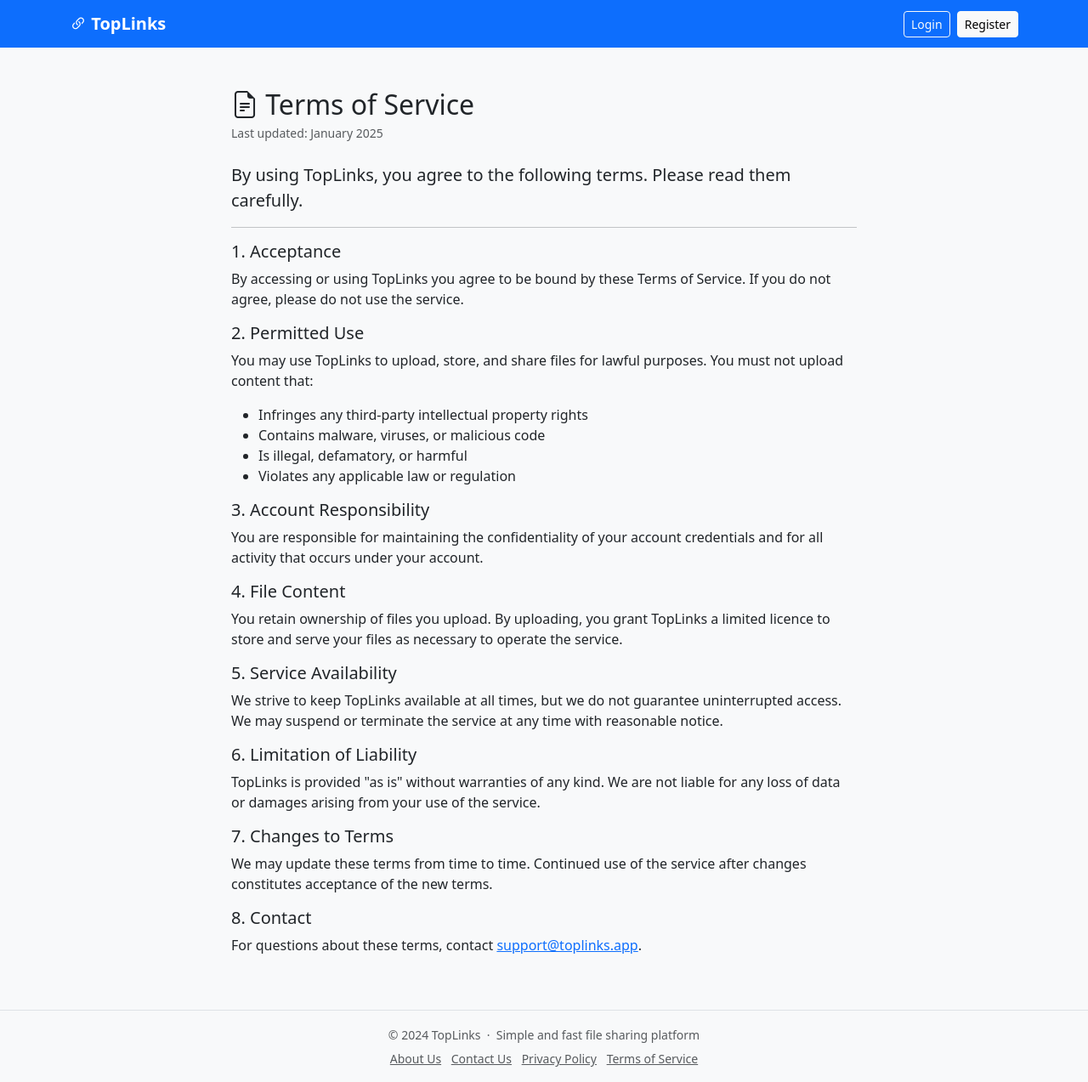
After one commit to Yuz-Studio/toplinks, a Spring app: template src/main/resources/templates/page/terms.html in a window 1280 px wide. The commit adds this page. Shown: the whole page at 85% size. Run offline with Thymeleaf, Linux system fonts and the light colour scheme; the template is opened without the code that fills it, so the values that code supplies are empty; some of the project's set-up classes (security, data sources, template engines, error pages and the like) are left out, and stand-ins take their place; database files in the repository are not loaded.

Commit message:
feat: add About Us, Contact Us, Privacy Policy, and Terms of Service pages
Co-authored-by: xuyuanzhi <15866868+xuyuanzhi@users.noreply.github.com>

```diff
--- a/src/main/java/com/yuz/toplinks/config/SecurityConfig.java
+++ b/src/main/java/com/yuz/toplinks/config/SecurityConfig.java
@@ -28,7 +28,8 @@ public class SecurityConfig {
     public SecurityFilterChain filterChain(HttpSecurity http) throws Exception {
         http
             .authorizeHttpRequests(auth -> auth
-                .requestMatchers("/", "/file/**", "/auth/**", "/style/**", "/js/**", "/css/**", "/fonts/**", "/error").permitAll()
+                .requestMatchers("/", "/file/**", "/auth/**", "/style/**", "/js/**", "/css/**", "/fonts/**", "/error",
+                                 "/about", "/contact", "/privacy", "/terms").permitAll()
                 .requestMatchers("/upload").authenticated()
                 .anyRequest().authenticated()
             )
--- /dev/null
+++ b/src/main/resources/templates/page/terms.html
@@ -0,0 +1,52 @@
+<!DOCTYPE html>
+<html xmlns:th="http://www.thymeleaf.org" lang="en">
+<head th:replace="~{template :: head('Terms of Service')}"></head>
+<body class="d-flex flex-column min-vh-100">
+
+<nav th:replace="~{template :: navbar}"></nav>
+
+<main class="container py-5 flex-grow-1">
+    <div class="row justify-content-center">
+        <div class="col-lg-8">
+            <h2 class="mb-1"><i class="bi bi-file-earmark-text"></i> Terms of Service</h2>
+            <p class="text-muted small mb-4">Last updated: January 2025</p>
+            <p class="lead">By using TopLinks, you agree to the following terms. Please read them carefully.</p>
+            <hr>
+
+            <h5>1. Acceptance</h5>
+            <p>By accessing or using TopLinks you agree to be bound by these Terms of Service. If you do not agree, please do not use the service.</p>
+
+            <h5>2. Permitted Use</h5>
+            <p>You may use TopLinks to upload, store, and share files for lawful purposes. You must not upload content that:</p>
+            <ul>
+                <li>Infringes any third-party intellectual property rights</li>
+                <li>Contains malware, viruses, or malicious code</li>
+                <li>Is illegal, defamatory, or harmful</li>
+                <li>Violates any applicable law or regulation</li>
+            </ul>
+
+            <h5>3. Account Responsibility</h5>
+            <p>You are responsible for maintaining the confidentiality of your account credentials and for all activity that occurs under your account.</p>
+
+            <h5>4. File Content</h5>
+            <p>You retain ownership of files you upload. By uploading, you grant TopLinks a limited licence to store and serve your files as necessary to operate the service.</p>
+
+            <h5>5. Service Availability</h5>
+            <p>We strive to keep TopLinks available at all times, but we do not guarantee uninterrupted access. We may suspend or terminate the service at any time with reasonable notice.</p>
+
+            <h5>6. Limitation of Liability</h5>
+            <p>TopLinks is provided "as is" without warranties of any kind. We are not liable for any loss of data or damages arising from your use of the service.</p>
+
+            <h5>7. Changes to Terms</h5>
+            <p>We may update these terms from time to time. Continued use of the service after changes constitutes acceptance of the new terms.</p>
+
+            <h5>8. Contact</h5>
+            <p>For questions about these terms, contact <a href="mailto:support@toplinks.app">support@toplinks.app</a>.</p>
+        </div>
+    </div>
+</main>
+
+<footer th:replace="~{template :: footer}"></footer>
+<div th:replace="~{template :: scripts}"></div>
+</body>
+</html>
--- a/src/main/resources/templates/template.html
+++ b/src/main/resources/templates/template.html
@@ -56,6 +56,14 @@
 <footer th:fragment="footer" class="footer mt-auto py-3 bg-light border-top">
     <div class="container text-center text-muted">
         <small>© 2024 TopLinks &nbsp;·&nbsp; Simple and fast file sharing platform</small>
+        <div class="mt-1">
+            <small>
+                <a th:href="@{/about}" class="text-muted me-2">About Us</a>
+                <a th:href="@{/contact}" class="text-muted me-2">Contact Us</a>
+                <a th:href="@{/privacy}" class="text-muted me-2">Privacy Policy</a>
+                <a th:href="@{/terms}" class="text-muted">Terms of Service</a>
+            </small>
+        </div>
     </div>
 </footer>
 
```
Also changed, not shown: src/main/java/com/yuz/toplinks/controller/PageController.java (added, +28 -0 lines), src/main/resources/templates/page/about.html (added, +33 -0 lines), src/main/resources/templates/page/contact.html (added, +28 -0 lines), src/main/resources/templates/page/privacy.html (added, +47 -0 lines).
